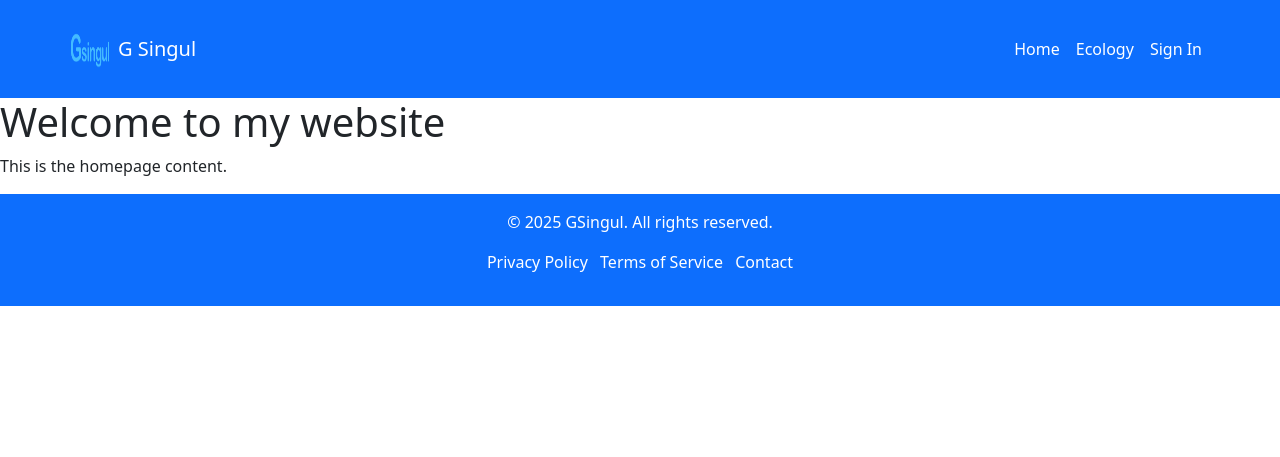
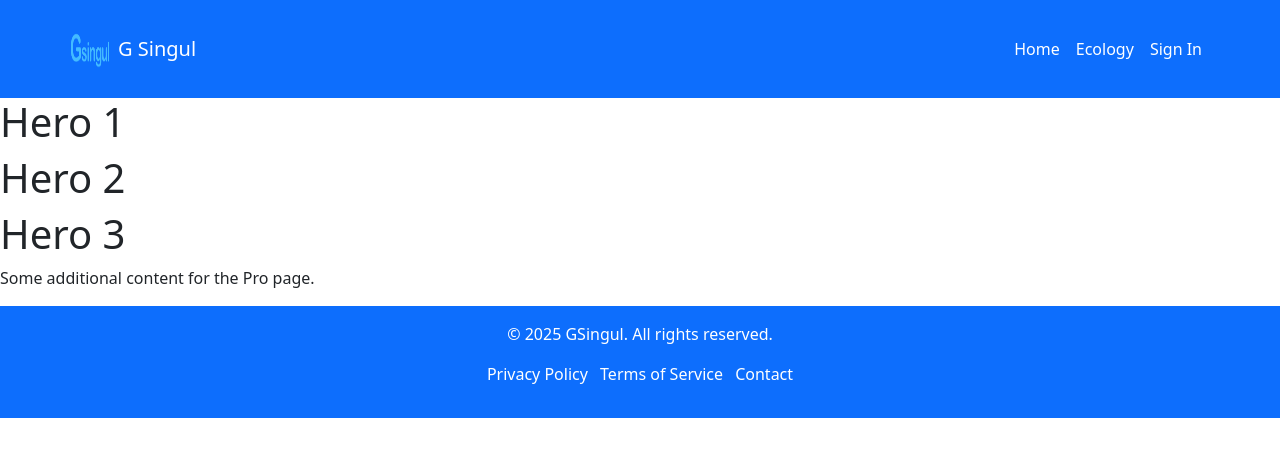
Before and after one commit to GSingul/grafica-bootstraps, a Jekyll site: the page built from index.md, in a window 1280 px wide. Shown: the top 457 px of the page. Built offline with Jekyll 4.4.1, drawn with Linux system fonts in a browser that asks for light colours.

Commit message:
Update index.md

```diff
--- a/index.md
+++ b/index.md
@@ -3,6 +3,8 @@ layout: layout
 title: Home
 ---
 
-# Welcome to my website
+{% include hero-1.html %}
+{% include hero-2.html %}
+{% include hero-3.html %}
 
-This is the homepage content.
+<p>Some additional content for the Pro page.</p>
```
